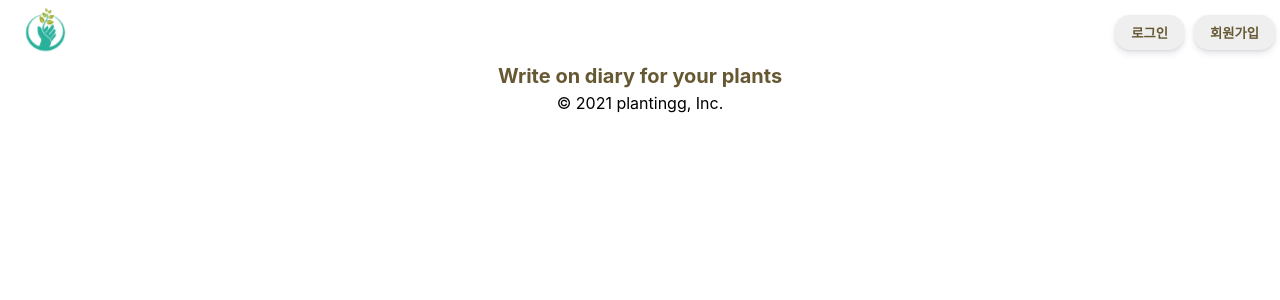
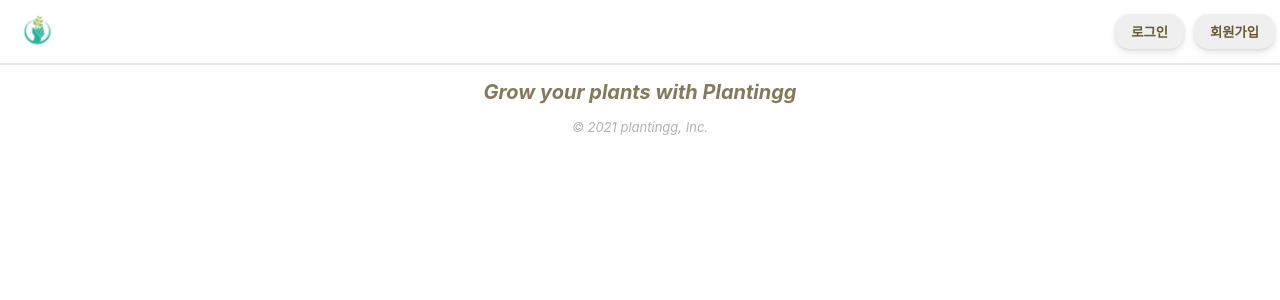
Before and after one commit to codestates/plantingg-client, a React (Create React App) app: page /post in a window 1280 px wide. Shown: the top 300 px of the page. Built offline with nearby package versions, Linux system fonts and the light colour scheme.

Commit message:
feat : working on CSS on mypage and intropage

```diff
--- a/src/App.js
+++ b/src/App.js
@@ -3,7 +3,7 @@ import React, { Component } from 'react';
 // import { Link, Route, Switch, BrowserRouter as Router } from 'react-router-dom';
 import Nav from './components/Nav';
 import Footer from './components/Footer';
-import Intro from './components/Intro';
+import Intro from './pages/Intro';
 // import PostMain from './pages/PostMain';
 import Mypage from './pages/Mypage';
 import Newpost from './pages/Newpost';
--- a/src/components/Footer.css
+++ b/src/components/Footer.css
@@ -1,20 +1,22 @@
 .footer {
   width : 100%;
-  height : 3rem;
+  height : 5rem;
   display: flex;
   flex-direction: column;
   align-items: center;
+  border-top: 1px solid rgba(0, 0, 0, 0.09);
+  font-style: italic;
 }
-
 
 .footer-header {
   font-size : 20px;
   font-weight : 700;
-  color : rgb(102, 88, 51);
-  margin-bottom : 5px;
-
+  color : rgba(102, 88, 51, 0.8);
+  padding : 15px;
 }
 
 .footer-copyright {
-  margin-bottom: 5px;
+  color : rgba(0, 0, 0, 0.3);
+  font-style: italic;
+  font-size : 13px;
 }
--- a/src/components/Footer.jsx
+++ b/src/components/Footer.jsx
@@ -6,7 +6,7 @@ const Footer = () => {
     <>
       <footer className="footer">
         <div className="footer-header">
-          Write on diary for your plants
+          Grow your plants with Plantingg
         </div>
         <div className="footer-copyright">
           &copy; 2021 plantingg, Inc.
--- a/src/components/Nav.css
+++ b/src/components/Nav.css
@@ -10,12 +10,12 @@
   display: flex;
   justify-content: space-between;
   align-items: center;
+  border-bottom: 1px solid rgba(0, 0, 0, 0.09);
 }
 
 .nav-logo {
-  /* background-color: rgba(102, 88, 51, 0.2); */
   border-radius: 50%;
-  width : 3rem;
+  width : 2rem;
   margin : 1.3rem;
   cursor : pointer;
   animation : rotateLogo 1s linear infinite;
--- a/src/components/Intro.css
+++ b/src/pages/Intro.css
@@ -28,4 +28,7 @@
   height: 100; */
   z-index: -1;
   overflow: hidden;
+  width : auto;
+  height: auto;
+
 }
--- a/src/components/Intro.js
+++ b/src/pages/Intro.js
@@ -1,6 +1,6 @@
 import React, { Component } from 'react';
 import './Intro.css';
-import introVideo from './image/plantingg.mp4';
+import introVideo from '../components/image/plantingg.mp4';
 // import { Player } from 'video-react';
 
 
```
